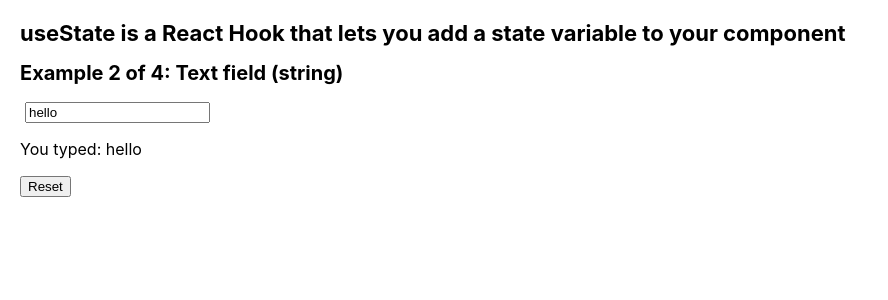
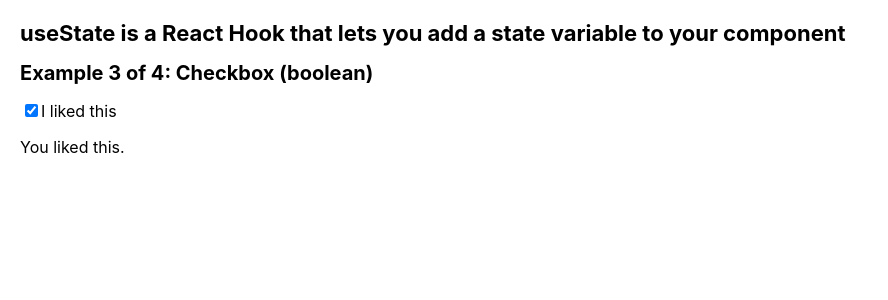
Before and after one commit to VladimirovMario/Sandbox, a React (Create React App) app in the folder 01. React documentation/03. API Reference/01. Hooks/: page / in a window 1280 px wide. Shown: the top 300 px of the page, without its empty margins (0-888 px from the left). Built offline with nearby package versions, Linux system fonts and the light colour scheme.

Commit message:
Checkbox (boolean)

```diff
--- /dev/null
+++ b/01. React documentation/03. API Reference/01. Hooks/src/components/UseState/Checkbox/Checkbox.js
@@ -0,0 +1,28 @@
+import { useState } from 'react';
+
+export default function Checkbox() {
+  return (
+    <>
+      <h2>Example 3 of 4: Checkbox (boolean)</h2>
+      <MyCheckbox />
+    </>
+  );
+}
+
+function MyCheckbox() {
+  const [liked, setLiked] = useState(true);
+
+  function handleChange(e) {
+    setLiked(e.target.checked);
+  }
+
+  return (
+    <>
+      <label>
+        <input type="checkbox" checked={liked} onChange={handleChange} />I liked
+        this
+      </label>
+      <p>You {liked ? 'liked' : 'did not like'} this.</p>
+    </>
+  );
+}
--- a/01. React documentation/03. API Reference/01. Hooks/src/components/UseState/UseState.js
+++ b/01. React documentation/03. API Reference/01. Hooks/src/components/UseState/UseState.js
@@ -1,4 +1,5 @@
-import TextField from './TextField/TextField';
+import Checkbox from './Checkbox/Checkbox';
+// import TextField from './TextField/TextField';
 // import Counter from './Counter/Counter';
 
 export default function UseState() {
@@ -8,7 +9,8 @@ export default function UseState() {
         useState is a React Hook that lets you add a state variable to your
         component
       </h1>
-      <TextField />
+      <Checkbox />
+      {/* <TextField /> */}
       {/* <Counter /> */}
     </>
   );
```
